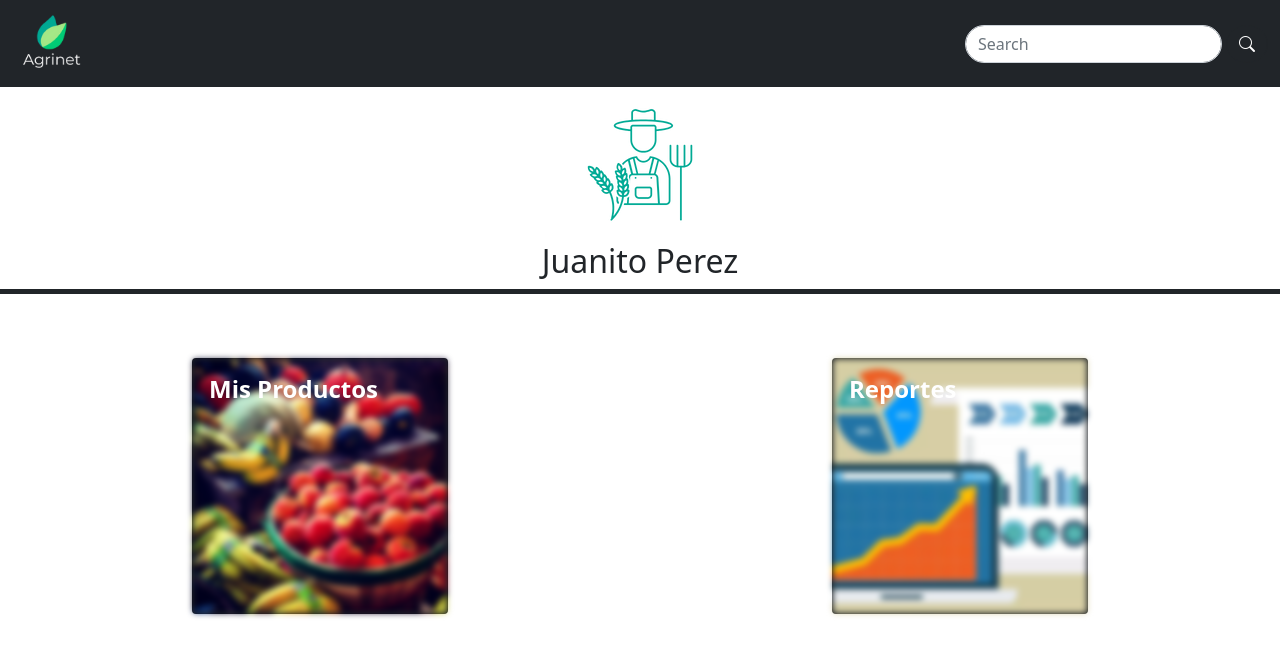
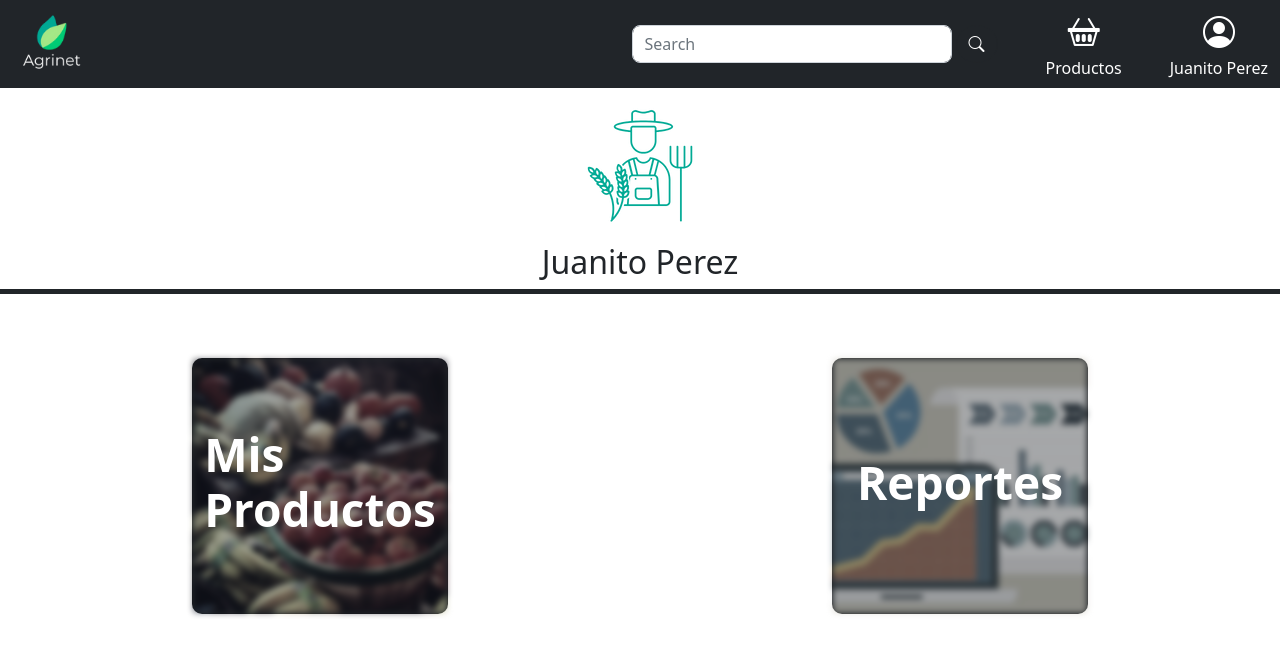
Before and after one commit to ctomrp/django-agrinet, a Django app: template apps/users/templates/dashboard_producer.html in a window 1280 px wide. Shown: the top 657 px of the page. Run offline with Django 5.2, Linux system fonts and the light colour scheme; the template is opened without the code that fills it, so the values that code supplies are empty.

Commit message:
correccion cards

```diff
--- a/apps/users/static/styles/panel.css
+++ b/apps/users/static/styles/panel.css
@@ -1,5 +1,17 @@
 
+a{
+    text-decoration: none;
+    color: #ffffff;
+    font-size: medium;
+}
 
+a i{
+    font-size: xx-large;
+}
+
+a:hover{
+    color: #cfcfcf;
+}
 /* navbar*/
 .nav{
     background-color: #212529
@@ -13,9 +25,11 @@
 }
 
 .searchInput{
-    border-radius: 50rem;
+    border-radius: 8px;
+    width: 20rem;
 }
-.icon{
+
+.bi{
     color: #ffffff;
 }
 
@@ -40,6 +54,7 @@
 }
 
 .card{
+    border-radius: 10px;
     margin-top: 10%;
     max-width: 40%;
 }
@@ -49,10 +64,12 @@
 }
 
 .card-img{
-    filter: blur(3px);
+    filter: saturate(0.3) blur(3px);
+    opacity: 0.6;
 }
 
 .card-title{
-    font-size: x-large;
+    font-size: 46px;
     font-weight: bolder;
+    padding: 10px;
 }
--- a/apps/users/templates/dashboard_producer.html
+++ b/apps/users/templates/dashboard_producer.html
@@ -21,27 +21,23 @@
               <a class="navbar-brand " href="#">
                 <img src="{% static 'img/logotext.png' %}" alt="" width="80" >
               </a>
-              <form class="d-flex">
+              <form class="d-flex ms-auto me-5">
                 <input class="form-control me-1 searchInput" type="search" placeholder="Search" aria-label="Search">
-                <button class="btn btn-outline-dark" type="submit"><i class="bi bi-search icon"></i></button>
+                <button class="btn btn-outline-dark" type="submit"><i class="bi bi-search"></i></button>
               </form>
 
-              <div class="collapse navbar-collapse " id="navbarNav">
-                <ul class="navbar-nav">
-                  <li class="nav-item">
-                    <a class="nav-link active" aria-current="page" href="#">Home</a>
-                  </li>
-                  <li class="nav-item">
-                    <a class="nav-link" href="#">Features</a>
-                  </li>
-                  <li class="nav-item">
-                    <a class="nav-link" href="#">Pricing</a>
-                  </li>
-                  <li class="nav-item">
-                    <a class="nav-link disabled">Disabled</a>
-                  </li>
-                </ul>
+              <div class="d-flex">
+                <a href="" class="d-flex flex-column align-items-center me-5">
+                  <div><i class="bi bi-basket2 bi-lg icon"></i></div>
+                  <div>Productos</div>
+                </a>
+
+                <a href="" class="d-flex flex-column align-items-center">
+                  <div><i class="bi bi-person-circle icon"></i></div>
+                  <div>Juanito Perez</div>
+                </a>
               </div>
+
             </div>
           </nav>
 
@@ -53,15 +49,15 @@
           <div class="main">
             <div class="card bg-dark text-white">
               <img src="{% static 'img/fv.png' %}" class="card-img" alt="frutas y verduras" >
-              <div class="card-img-overlay">
-                 <h5 class="card-title">Mis Productos</h5>
+              <div class="card-img-overlay d-flex align-items-center justify-content-center">
+                 <h1 class="card-title">Mis Productos</h1>
               </div>
             </div>
 
             <div class="card bg-dark text-white">
               <img src="{% static 'img/reports.jpg' %}" class="card-img" alt="frutas y verduras" >
-              <div class="card-img-overlay">
-                 <h5 class="card-title">Reportes</h5>
+              <div class="card-img-overlay d-flex align-items-center justify-content-center">
+                 <h1 class="card-title">Reportes</h1>
               </div>
             </div>
 
--- a/apps/users/urls.py
+++ b/apps/users/urls.py
@@ -4,5 +4,5 @@ from . import views
 
 
 urlpatterns = [
-    path('',views.panelControl,name='dashboard_producer'),
+    path('producer_dashboard/',views.panelControl,name='dashboard_producer'),
 ]
--- a/templates/base_template.html
+++ b/templates/base_template.html
@@ -14,6 +14,7 @@
     {% block extra_css %} {% endblock %}
   </head>
   <body>
+
     {% block main %} {% endblock %}
     <script src="{% static 'bootstrap/js/bootstrap.bundle.min.js' %}"></script>
     {% block extra_js %} {% endblock %}
```
